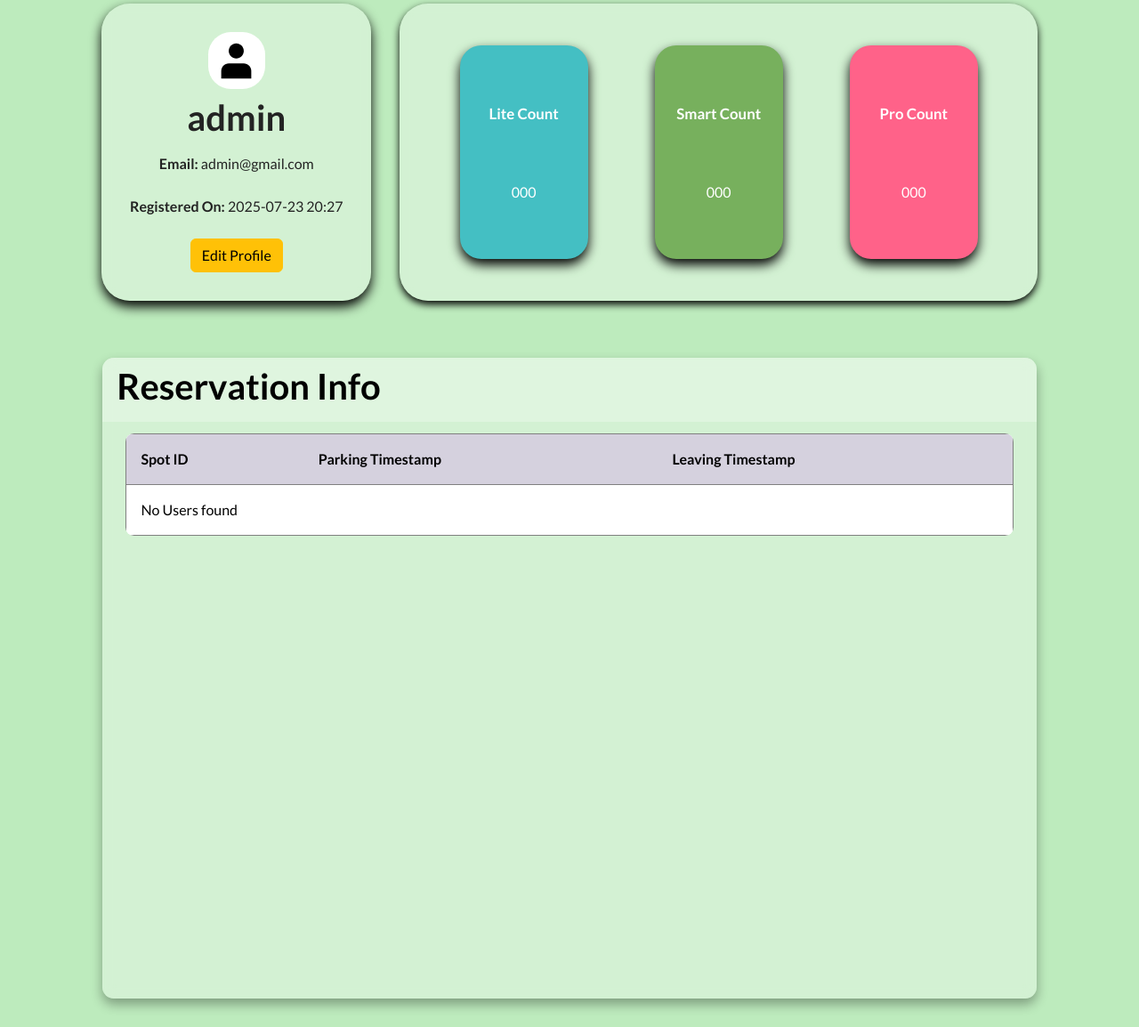
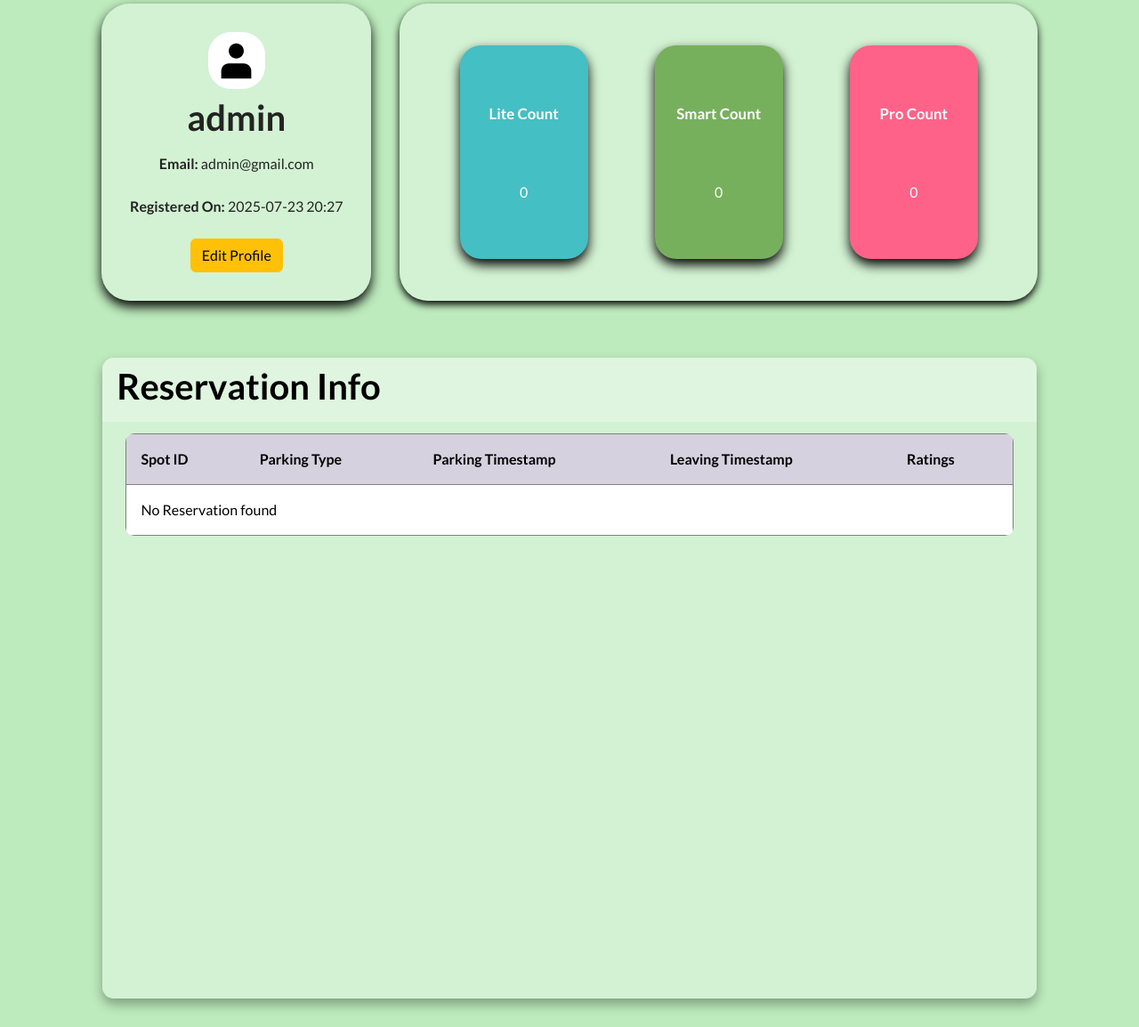
Before and after one commit to xPritam07/vehicle_parking_app, a Flask app: page /dashboard/user in a window 1280 px wide. Shown: the part 168-1322 px from the top of the page at 89% size. Run offline with Flask 3, Linux system fonts and the light colour scheme; a user stored in the database is signed in.

Commit message:
booking page final fix

```diff
--- a/controllers/routes.py
+++ b/controllers/routes.py
@@ -3,10 +3,13 @@ from models.models import db, User, ParkingLot, ParkingSpot, Reservation, Doubt
 from app import app
 from functools import wraps
 from werkzeug.security import check_password_hash, generate_password_hash
-from datetime import datetime
+from datetime import datetime, timedelta
+from zoneinfo import ZoneInfo
+import time
 
-current_timestamp = datetime.utcnow().strftime('%Y-%m-%d %H:%M:%S')
-
+timezone = ZoneInfo("Asia/Kolkata")
+def current_timestamp():
+    return datetime.now(timezone).strftime('%Y-%m-%d %H:%M:%S')
 
 def auth_required(func):
     @wraps(func)
@@ -349,7 +352,12 @@ def user_dashboard():
         return redirect(url_for('login_page'))
     user = User.query.get(session['user_id'])
     city = session.get('selected_city')
-    return render_template('/after_login_part/user_side/user_dashboard.html', user=user, city=city)
+    reservations = Reservation.query.filter_by(userId=user.id).all()
+
+    lite_count = sum(1 for reservation in reservations if reservation.parkingType == 1)
+    smart_count = sum(1 for reservation in reservations if reservation.parkingType == 2)
+    pro_count = sum(1 for reservation in reservations if reservation.parkingType == 3)
+    return render_template('/after_login_part/user_side/user_dashboard.html', user=user, city=city, reservations = reservations, lite_count=lite_count, smart_count=smart_count, pro_count=pro_count)
 
 @app.route('/user/edit/profile', methods = ["GET", "POST"])
 @auth_required
@@ -396,7 +404,7 @@ def book_parkou(lot_id):
     if request.method == 'POST':
         if request.form['form_type'] == 'park_lite':
             spot_id = request.form.get('spot_id')
-            timestamp = request.form.get('timestamp')
+            timestamp = current_timestamp()
             user_id = session['user_id']
             spot = ParkingSpot.query.get(spot_id)
 
@@ -404,6 +412,7 @@ def book_parkou(lot_id):
                 reservation = Reservation(
                     spotId=spot.id,
                     userId=user_id,
+                    parkingType = spot.type,
                     parkingTimestamp=timestamp,
                     leavingTimestamp="",
                     parkingCost=0,
@@ -416,16 +425,17 @@ def book_parkou(lot_id):
             else:
                 flash('Selected parking spot is not available.', 'danger')
             return redirect(url_for('booking_status', reservation_id=reservation.id))
-        if request.form['form_type'] == 'park_lite':
+        if request.form['form_type'] == 'park_smart':
             spot_id = request.form.get('spot_id')
-            timestamp = request.form.get('timestamp')
+            timestamp = current_timestamp()
             user_id = session['user_id']
             spot = ParkingSpot.query.get(spot_id)
 
-            if spot and not spot.occupied and spot.type == 1:
+            if spot and not spot.occupied and spot.type == 2:
                 reservation = Reservation(
                     spotId=spot.id,
                     userId= user_id,
+                    parkingType = spot.type,
                     parkingTimestamp=timestamp,
                     leavingTimestamp="",
                     parkingCost=0,
@@ -441,12 +451,45 @@ def book_parkou(lot_id):
 
     return redirect(url_for('book_parkou', lot_id=lot_id))
 
-@app.route('/booking/status/<int:reservation_id>')
+def calculate_parking_cost(parking_timestamp, leaving_timestamp, spot_id):
+    spot = ParkingSpot.query.get(spot_id)
+    if not spot:
+        return 0
+
+    if spot.type == 1:
+        rate_per_hour = 60
+    elif spot.type == 2:
+        rate_per_hour = 90
+    elif spot.type == 3:
+        rate_per_hour = 150
+    else:
+        return 0
+
+    parking_time = datetime.strptime(parking_timestamp, '%Y-%m-%d %H:%M:%S')
+    leaving_time = datetime.strptime(leaving_timestamp, '%Y-%m-%d %H:%M:%S')
+    duration = (leaving_time - parking_time).total_seconds() / 3600
+
+    return max(0, int(duration * rate_per_hour))
+
+@app.route('/booking/status/<int:reservation_id>', methods = ['GET', 'POST'])
 @auth_required
 def booking_status(reservation_id):
     reservation = Reservation.query.get_or_404(reservation_id)
-    return render_template('booking_status.html', reservation=reservation)
 
+    if request.method == 'GET':
+        return render_template('/after_login_part/user_side/booking_status.html', reservation=reservation)
+
+    elif request.method == 'POST':
+        if reservation:
+            leaving_timestamp = current_timestamp()
+            reservation.leavingTimestamp = leaving_timestamp
+            reservation.parkingCost = calculate_parking_cost(reservation.parkingTimestamp, leaving_timestamp, reservation.spotId)
+            reservation.ratings = request.form.get('ratings')
+            spot = ParkingSpot.query.get(reservation.spotId)
+            spot.occupied = False
+            db.session.commit()
+
+        return redirect(url_for('user_dashboard'))
 
 @app.route('/logout')
 def logout():
--- a/models/models.py
+++ b/models/models.py
@@ -65,6 +65,7 @@ class Reservation(db.Model):
     id = db.Column(db.Integer, primary_key = True)
     spotId = db.Column(db.Integer, db.ForeignKey("parkingspot.id", ondelete = "CASCADE"), nullable = False)
     userId = db.Column(db.Integer, db.ForeignKey("user.id", ondelete = "CASCADE"),  nullable = False)
+    parkingType = db.Column(db.Integer, nullable = False)
     parkingTimestamp = db.Column(db.String(128))
     leavingTimestamp = db.Column(db.String(128))
     parkingCost = db.Column(db.Integer)
--- a/templates/after_login_part/user_side/user_dashboard.html
+++ b/templates/after_login_part/user_side/user_dashboard.html
@@ -61,16 +61,20 @@
                                 Lite Count
                             </div>
                             <div class="card-count">
-                                000
+                                {{ lite_count }}
                             </div>
                         </div>
                         <div class="cards">
                             <div class="card-head">Smart Count</div>
-                            <div class="card-count">000</div>
+                            <div class="card-count">
+                                {{ smart_count }}
+                            </div>
                         </div>
                         <div class="cards">
                             <div class="card-head">Pro Count</div>
-                            <div class="card-count">000</div>
+                            <div class="card-count">
+                                {{ pro_count }}
+                            </div>
                         </div>
                     </div>
                 </div>
@@ -84,42 +88,30 @@
                         <thead>
                             <tr>
                                 <th> Spot ID </th>
+                                <th> Parking Type </th>
                                 <th> Parking Timestamp </th>
                                 <th> Leaving Timestamp </th>
+                                <th> Ratings </th>
                             </tr>
                         </thead>
                         <tbody>
-                            {% for user in users %}
-                            {% if not user.is_admin %}
+                            {% if reservations %}
+                            {% for reservation in reservations %}
                                 <tr>
-                                <td> {{ user.fullName }} </td>
-                                <td> {{ user.emailId }} </td>
+                                <td> {{ reservation.spotId }} </td>
+                                <td> {{ reservation.parkingType }} </td>
                                 <td>
-                                    <div class="msg-doubt">
-                                        <div class="msg-data">
-                                            {{ user.registered_on }}
-                                        </div>
-                                        <div class="msg-control">
-                                            <a href="{{ url_for('admin_user_info') }}?email={{ user.emailId }}">
-                                                <button type="button">
-                                                    <i class="fa-solid fa-reply"></i>
-                                                </button>
-                                            </a>
-                                            <form action="#" method="POST" onsubmit="return confirm('Are you sure you want to delete this doubt?');">
-                                                <button type="submit">
-                                                    <i class="fa-solid fa-trash"></i>
-                                                </button>
-                                            </form>
-                                        </div>
-                                    </div>
+                                    {{ reservation.parkingTimestamp }}
                                 </td>
+                                <td>{{ reservation.leavingTimestamp }}</td>
+                                <td>{{ reservation.ratings }}</td>
+                                </tr>
+                            {% endfor %}
+                            {% else %}
+                                <tr>
+                                <td colspan="5"> No Reservation found </td>
                                 </tr>
                             {% endif %}
-                            {% else %}
-                                <tr>
-                                <td colspan="3"> No Users found </td>
-                                </tr>
-                            {% endfor %}
                         </tbody>
                     </table>
                 </section>
```
Also changed, not shown: static/css/after_login/user_side/booking_status.css (+49 -0 lines), templates/after_login_part/user_side/booking_page.html (+3 -4 lines), templates/after_login_part/user_side/booking_status.html (+46 -0 lines), instance/vehicles.db.
